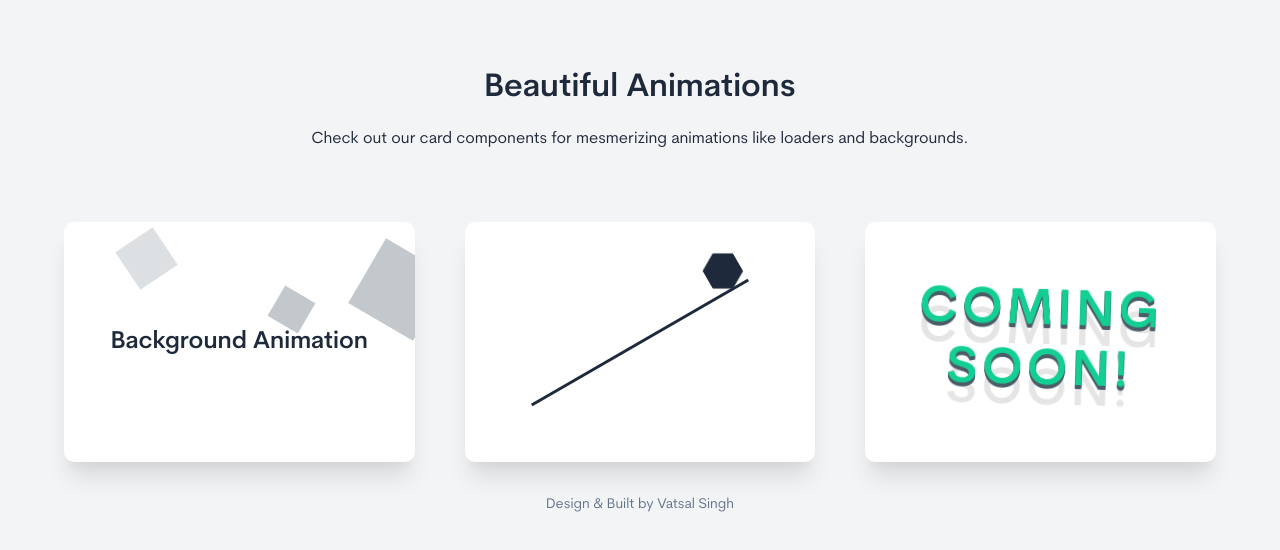
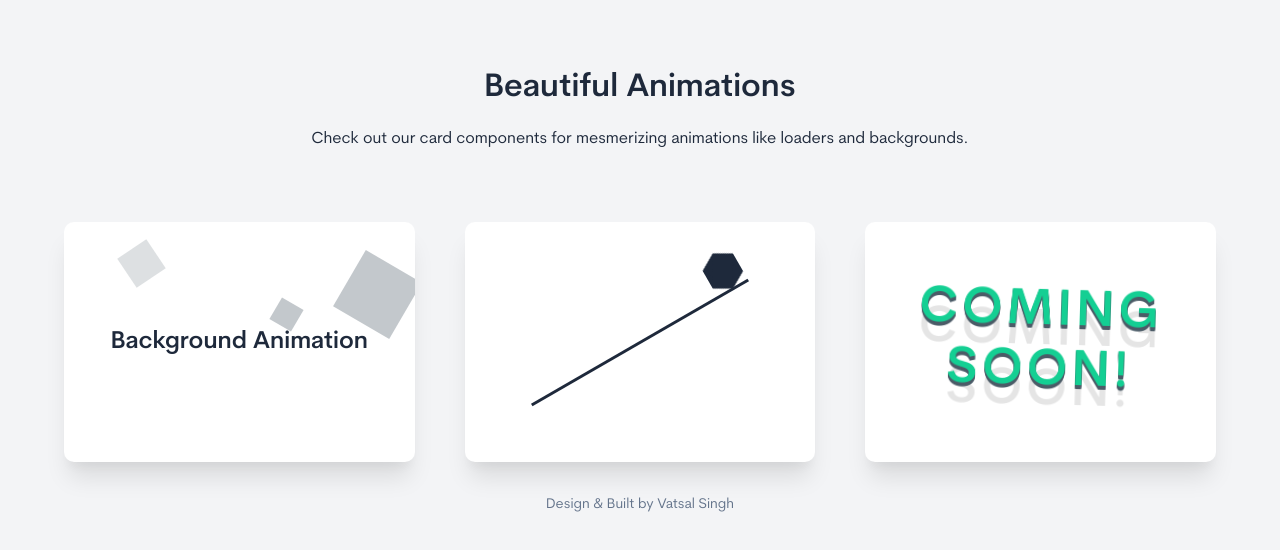
Before and after one commit to vatsalsinghkv/beautiful-animations, a website built with Vite: page index.html in a window 1280 px wide. Built offline with nearby package versions, Linux system fonts and the light colour scheme.

Commit message:
fix: bg-float square size

```diff
--- a/src/styles/sass/components/backgrounds/_bg-float.scss
+++ b/src/styles/sass/components/backgrounds/_bg-float.scss
@@ -4,17 +4,12 @@
     position: absolute;
     bottom: -75px;
     background-color: var(--color-grey-2);
-    height: 50px;
-    width: 50px;
-
-    &:nth-child(n) {
-      height: 60px;
-      width: 60px;
-    }
+    height: 45px;
+    width: 45px;
 
     &:nth-child(2n) {
-      height: 45px;
-      width: 45px;
+      height: 35px;
+      width: 35px;
     }
 
     @for $i from 1 through 10 {
@@ -25,29 +20,29 @@
 
         @if $i == 3 {
           left: 15%;
-          height: 70px;
-          width: 70px;
+          height: 50px;
+          width: 50px;
           animation-delay: 8s;
         }
 
         @if $i == 4 {
           left: 10%;
-          height: 55px;
-          width: 55px;
+          height: 60px;
+          width: 60px;
           animation-delay: 2s;
         }
 
         @if $i == 4 {
           left: 60%;
-          height: 35px;
-          width: 35px;
+          height: 25px;
+          width: 25px;
           animation-delay: 2s;
         }
 
         @if $i == 9 {
-          left: 85%;
-          height: 75px;
-          width: 75px;
+          left: 80%;
+          height: 65px;
+          width: 65px;
           animation-delay: 2s;
         }
       }
```
